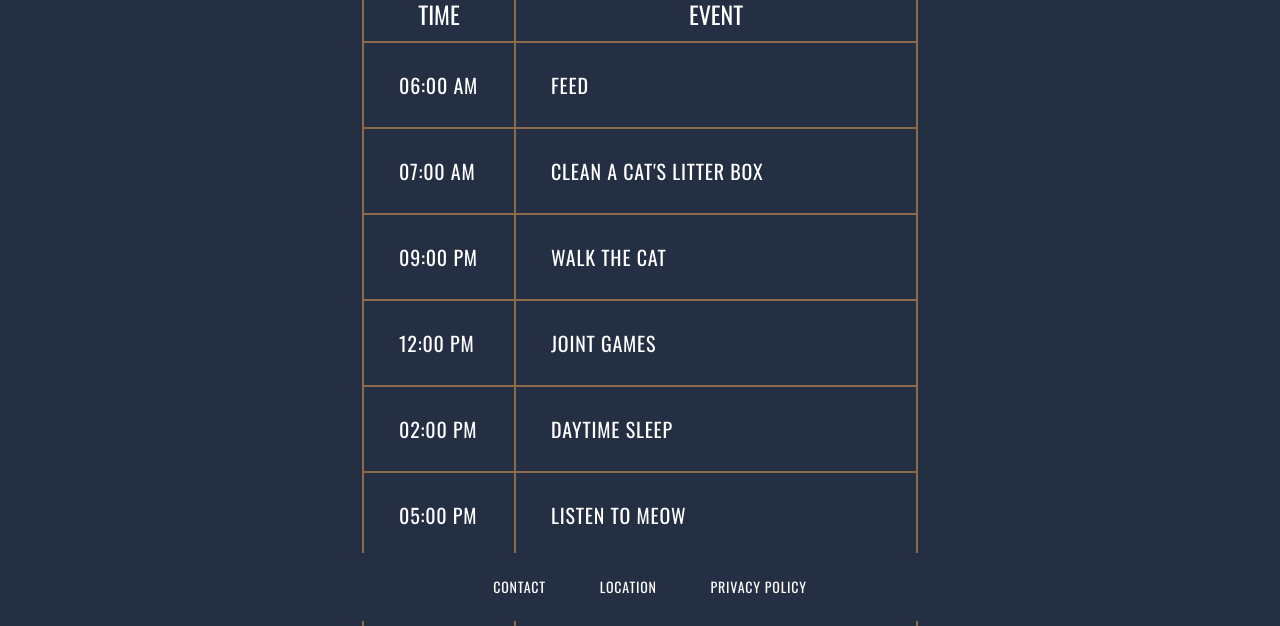
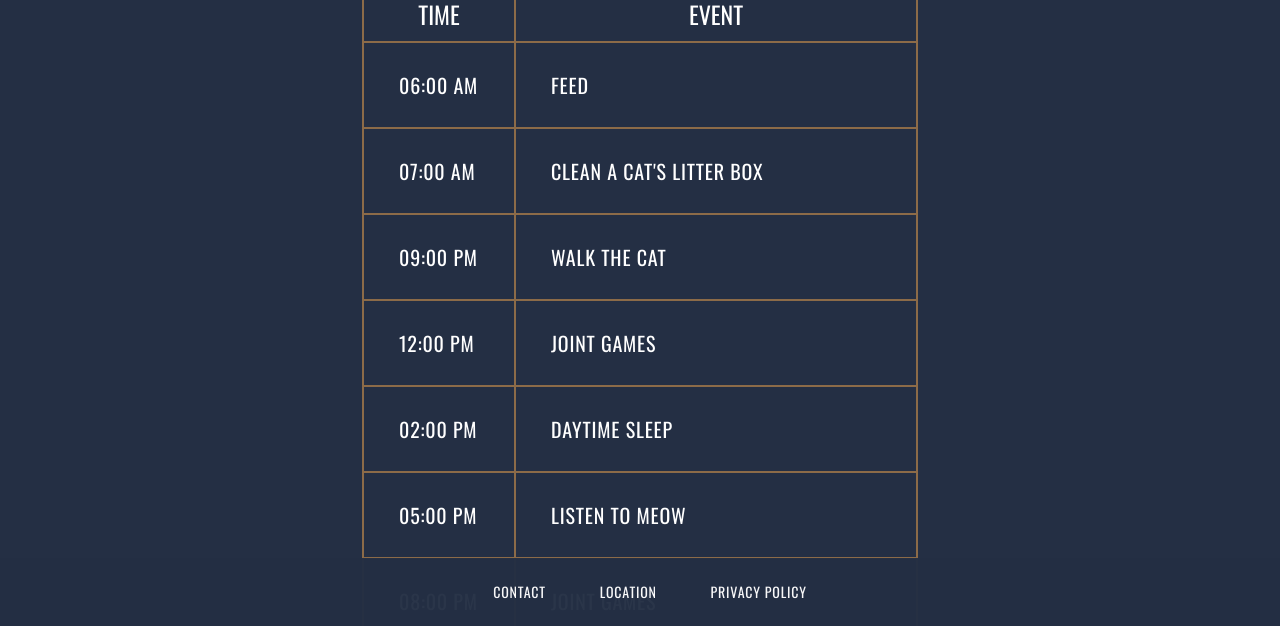
Before and after one commit to certif/certif.github.io, a plain HTML site: page Responsibilities of Owning A Cat/index.html in a window 1280 px wide. Shown: the part 174-800 px from the top of the page. Drawn offline with nearby package versions, Linux system fonts and the light colour scheme.

Commit message:
fix: footer position

```diff
--- a/Responsibilities of Owning A Cat/style.css
+++ b/Responsibilities of Owning A Cat/style.css
@@ -52,7 +52,8 @@ footer {
   text-align: center;
   position: fixed;
   width: 100%;
-  bottom: 5px;
+  bottom: 0px;
+  opacity: 0.97;
   background-color: #242f44;
   z-index: 5;
 }
@@ -60,6 +61,7 @@ footer {
 footer h3 {
   display: inline-block;
   font-size: 14px;
+  cursor: pointer;
 }
 
 .container {
```
